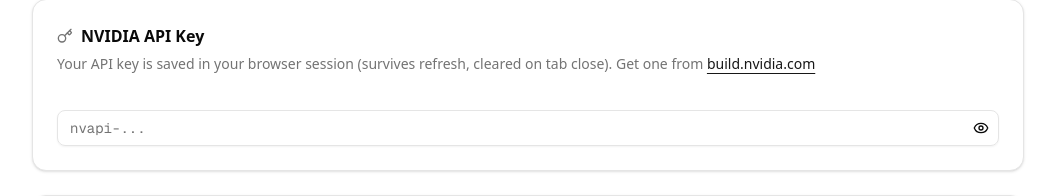
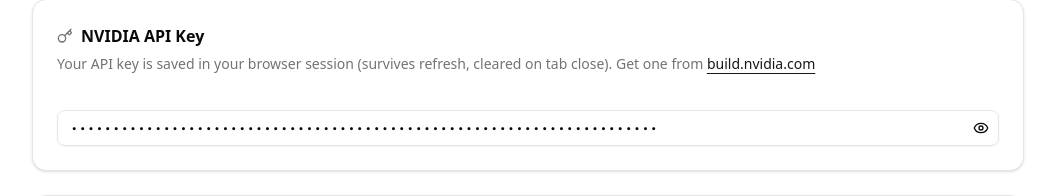
Before and after one commit to zazikant/ax-translator, a Next.js app: page / in a window 1280 px wide. Shown: the part 170-366 px from the top of the page, without its empty margins (112-1167 px from the left). Built offline with nearby package versions, Linux system fonts and the light colour scheme.

Commit message:
feat: set default NVIDIA API key in UI

```diff
--- a/src/app/page.tsx
+++ b/src/app/page.tsx
@@ -449,12 +449,14 @@
 // ─── Main Component ──────────────────────────────────────────────────────────
 
 export default function AxTranslatorPage() {
+  const DEFAULT_API_KEY = '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';
+
   // API Key state — persist in sessionStorage so it survives page refreshes
   const [apiKey, setApiKey] = useState(() => {
     if (typeof window !== 'undefined') {
-      return sessionStorage.getItem('nvidia_api_key') || '';
+      return sessionStorage.getItem('nvidia_api_key') || DEFAULT_API_KEY;
     }
-    return '';
+    return DEFAULT_API_KEY;
   });
   const [showApiKey, setShowApiKey] = useState(false);
 
```
